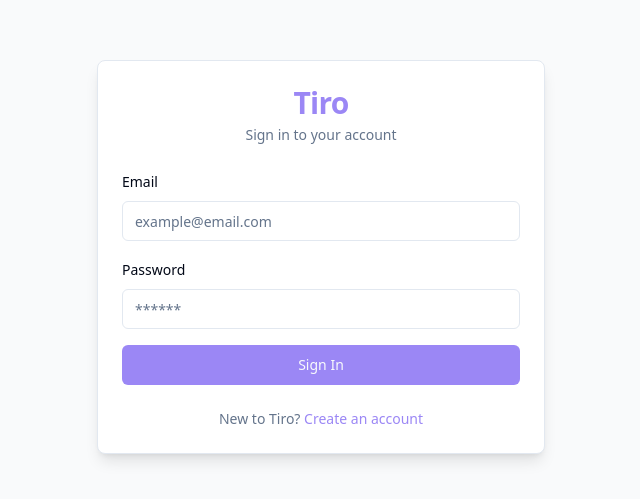
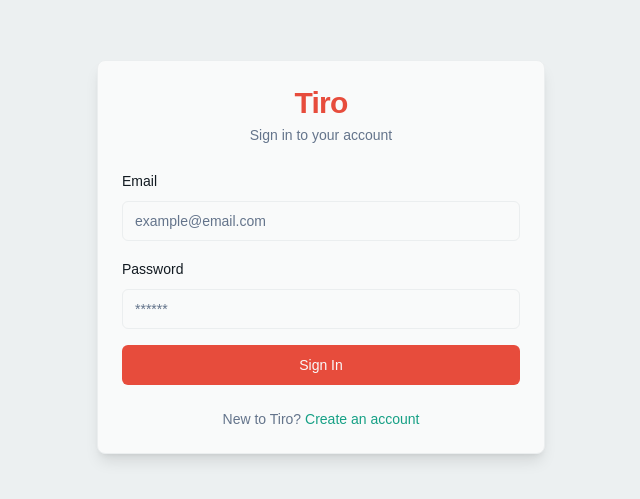
Before and after one commit to YMorice/tiro-connect-hub, a React (Vite) app: page /login in a window 1280 px wide. Shown: the part 135-634 px from the top of the page, without its empty margins (319-959 px from the left). Built offline with nearby package versions, Linux system fonts and the light colour scheme.

Commit message:
Refactor: Update platform visual aspects
Update the color palette and typography to match the provided specifications.

```diff
--- a/src/index.css
+++ b/src/index.css
@@ -3,85 +3,87 @@
 @tailwind components;
 @tailwind utilities;
 
+@import url('https://fonts.googleapis.com/css2?family=Poppins:wght@300;400;500;600;700&display=swap');
+
 @layer base {
   :root {
-    --background: 0 0% 100%;
-    --foreground: 222.2 84% 4.9%;
+    --background: 195 11% 98%; /* #F7FAFB - white */
+    --foreground: 210 28% 10%; /* #121A21 - black */
 
-    --card: 0 0% 100%;
-    --card-foreground: 222.2 84% 4.9%;
+    --card: 195 11% 98%; /* #F7FAFB - white */
+    --card-foreground: 210 28% 10%; /* #121A21 - black */
 
-    --popover: 0 0% 100%;
-    --popover-foreground: 222.2 84% 4.9%;
+    --popover: 195 11% 98%; /* #F7FAFB - white */
+    --popover-foreground: 210 28% 10%; /* #121A21 - black */
 
-    --primary: 255 70% 75%;
-    --primary-foreground: 210 40% 98%;
+    --primary: 6 78% 57%; /* #E74C3C - primary */
+    --primary-foreground: 195 11% 98%; /* #F7FAFB - white */
 
-    --secondary: 199 95% 48%;
-    --secondary-foreground: 222.2 47.4% 11.2%;
+    --secondary: 168 83% 35%; /* #16A085 - secondary */
+    --secondary-foreground: 195 11% 98%; /* #F7FAFB - white */
 
-    --muted: 210 40% 96.1%;
+    --muted: 192 10% 93%; /* #ECF0F1 - gray1 */
     --muted-foreground: 215.4 16.3% 46.9%;
 
-    --accent: 300 84% 61%;
-    --accent-foreground: 222.2 47.4% 11.2%;
+    --accent: 168 83% 35%; /* #16A085 - secondary */
+    --accent-foreground: 210 28% 10%; /* #121A21 - black */
 
-    --destructive: 0 84.2% 60.2%;
-    --destructive-foreground: 210 40% 98%;
+    --destructive: 6 78% 57%; /* #E74C3C - primary */
+    --destructive-foreground: 195 11% 98%; /* #F7FAFB - white */
 
-    --border: 214.3 31.8% 91.4%;
-    --input: 214.3 31.8% 91.4%;
-    --ring: 255 70% 75%;
+    --border: 192 10% 93%; /* #ECF0F1 - gray1 */
+    --input: 192 10% 93%; /* #ECF0F1 - gray1 */
+    --ring: 6 78% 57%; /* #E74C3C - primary */
 
     --radius: 0.5rem;
 
-    --sidebar-background: 0 0% 98%;
-    --sidebar-foreground: 240 5.3% 26.1%;
-    --sidebar-primary: 255 70% 75%;
-    --sidebar-primary-foreground: 0 0% 98%;
-    --sidebar-accent: 240 4.8% 95.9%;
-    --sidebar-accent-foreground: 240 5.9% 10%;
-    --sidebar-border: 220 13% 91%;
-    --sidebar-ring: 217.2 91.2% 59.8%;
+    --sidebar-background: 195 11% 98%; /* #F7FAFB - white */
+    --sidebar-foreground: 210 28% 10%; /* #121A21 - black */
+    --sidebar-primary: 6 78% 57%; /* #E74C3C - primary */
+    --sidebar-primary-foreground: 195 11% 98%; /* #F7FAFB - white */
+    --sidebar-accent: 192 10% 93%; /* #ECF0F1 - gray1 */
+    --sidebar-accent-foreground: 210 28% 10%; /* #121A21 - black */
+    --sidebar-border: 192 10% 93%; /* #ECF0F1 - gray1 */
+    --sidebar-ring: 6 78% 57%; /* #E74C3C - primary */
   }
 
   .dark {
-    --background: 222.2 84% 4.9%;
-    --foreground: 210 40% 98%;
+    --background: 210 28% 10%; /* #121A21 - black */
+    --foreground: 195 11% 98%; /* #F7FAFB - white */
 
-    --card: 222.2 84% 4.9%;
-    --card-foreground: 210 40% 98%;
+    --card: 210 28% 10%; /* #121A21 - black */
+    --card-foreground: 195 11% 98%; /* #F7FAFB - white */
 
-    --popover: 222.2 84% 4.9%;
-    --popover-foreground: 210 40% 98%;
+    --popover: 210 28% 10%; /* #121A21 - black */
+    --popover-foreground: 195 11% 98%; /* #F7FAFB - white */
 
-    --primary: 255 70% 75%;
-    --primary-foreground: 222.2 47.4% 11.2%;
+    --primary: 6 78% 57%; /* #E74C3C - primary */
+    --primary-foreground: 195 11% 98%; /* #F7FAFB - white */
 
-    --secondary: 199 95% 48%;
-    --secondary-foreground: 210 40% 98%;
+    --secondary: 168 83% 35%; /* #16A085 - secondary */
+    --secondary-foreground: 195 11% 98%; /* #F7FAFB - white */
 
-    --muted: 217.2 32.6% 17.5%;
+    --muted: 223 5% 80%; /* #CACECF - gray2 */
     --muted-foreground: 215 20.2% 65.1%;
 
-    --accent: 300 84% 61%;
-    --accent-foreground: 210 40% 98%;
+    --accent: 168 83% 35%; /* #16A085 - secondary */
+    --accent-foreground: 195 11% 98%; /* #F7FAFB - white */
 
-    --destructive: 0 62.8% 30.6%;
-    --destructive-foreground: 210 40% 98%;
+    --destructive: 6 78% 57%; /* #E74C3C - primary */
+    --destructive-foreground: 195 11% 98%; /* #F7FAFB - white */
 
-    --border: 217.2 32.6% 17.5%;
-    --input: 217.2 32.6% 17.5%;
-    --ring: 212.7 26.8% 83.9%;
+    --border: 223 5% 80%; /* #CACECF - gray2 */
+    --input: 223 5% 80%; /* #CACECF - gray2 */
+    --ring: 6 78% 57%; /* #E74C3C - primary */
 
-    --sidebar-background: 240 5.9% 10%;
-    --sidebar-foreground: 240 4.8% 95.9%;
-    --sidebar-primary: 255 70% 75%;
-    --sidebar-primary-foreground: 0 0% 100%;
-    --sidebar-accent: 240 3.7% 15.9%;
-    --sidebar-accent-foreground: 240 4.8% 95.9%;
-    --sidebar-border: 240 3.7% 15.9%;
-    --sidebar-ring: 217.2 91.2% 59.8%;
+    --sidebar-background: 210 28% 10%; /* #121A21 - black */
+    --sidebar-foreground: 195 11% 98%; /* #F7FAFB - white */
+    --sidebar-primary: 6 78% 57%; /* #E74C3C - primary */
+    --sidebar-primary-foreground: 195 11% 98%; /* #F7FAFB - white */
+    --sidebar-accent: 223 5% 80%; /* #CACECF - gray2 */
+    --sidebar-accent-foreground: 210 28% 10%; /* #121A21 - black */
+    --sidebar-border: 223 5% 80%; /* #CACECF - gray2 */
+    --sidebar-ring: 6 78% 57%; /* #E74C3C - primary */
   }
 }
 
@@ -91,6 +93,6 @@
   }
 
   body {
-    @apply bg-background text-foreground;
+    @apply bg-background text-foreground font-sans;
   }
 }
--- a/src/pages/Login.tsx
+++ b/src/pages/Login.tsx
@@ -1,3 +1,4 @@
+
 import React, { useEffect } from "react";
 import { useNavigate, Link } from "react-router-dom";
 import { Button } from "@/components/ui/button";
@@ -9,11 +10,14 @@ import * as z from "zod";
 import { Form, FormControl, FormField, FormItem, FormLabel, FormMessage } from "@/components/ui/form";
 import { useAuth } from "@/context/auth-context";
 import { toast } from "@/components/ui/sonner";
+
 const formSchema = z.object({
   email: z.string().email("Invalid email address"),
   password: z.string().min(6, "Password must be at least 6 characters")
 });
+
 type FormValues = z.infer<typeof formSchema>;
+
 const Login = () => {
   const {
     login,
@@ -22,6 +26,7 @@ const Login = () => {
     session
   } = useAuth();
   const navigate = useNavigate();
+
   const form = useForm<FormValues>({
     resolver: zodResolver(formSchema),
     defaultValues: {
@@ -42,6 +47,7 @@ const Login = () => {
       // The auth context will handle this case with the onAuthStateChange
     }
   }, [user, session, navigate]);
+
   const onSubmit = async (values: FormValues) => {
     try {
       console.log("Login form submitted:", values.email);
@@ -54,11 +60,13 @@ const Login = () => {
       // Error is handled by auth context with toast
     }
   };
-  return <div className="min-h-screen flex items-center justify-center bg-gray-50">
+
+  return (
+    <div className="min-h-screen flex items-center justify-center bg-tiro-gray1">
       <div className="w-full max-w-md">
         <Card className="shadow-lg">
           <CardHeader className="space-y-1 text-center">
-            <CardTitle className="text-3xl font-bold text-tiro-purple">Tiro</CardTitle>
+            <CardTitle className="text-3xl font-bold text-tiro-primary">Tiro</CardTitle>
             <CardDescription>
               Sign in to your account
             </CardDescription>
@@ -66,25 +74,37 @@ const Login = () => {
           <CardContent>
             <Form {...form}>
               <form onSubmit={form.handleSubmit(onSubmit)} className="space-y-4">
-                <FormField control={form.control} name="email" render={({
-                field
-              }) => <FormItem>
+                <FormField
+                  control={form.control}
+                  name="email"
+                  render={({ field }) => (
+                    <FormItem>
                       <FormLabel>Email</FormLabel>
                       <FormControl>
                         <Input placeholder="example@email.com" {...field} autoComplete="email" />
                       </FormControl>
                       <FormMessage />
-                    </FormItem>} />
-                <FormField control={form.control} name="password" render={({
-                field
-              }) => <FormItem>
+                    </FormItem>
+                  )}
+                />
+                <FormField
+                  control={form.control}
+                  name="password"
+                  render={({ field }) => (
+                    <FormItem>
                       <FormLabel>Password</FormLabel>
                       <FormControl>
                         <Input type="password" placeholder="******" {...field} autoComplete="current-password" />
                       </FormControl>
                       <FormMessage />
-                    </FormItem>} />
-                <Button type="submit" className="w-full bg-tiro-purple hover:bg-tiro-purple/90" disabled={loading}>
+                    </FormItem>
+                  )}
+                />
+                <Button
+                  type="submit"
+                  className="w-full bg-tiro-primary hover:bg-tiro-primary/90"
+                  disabled={loading}
+                >
                   {loading ? "Signing in..." : "Sign In"}
                 </Button>
               </form>
@@ -93,18 +113,17 @@ const Login = () => {
           <CardFooter className="flex flex-col space-y-2">
             <div className="text-sm text-center">
               <span className="text-muted-foreground">New to Tiro? </span>
-              <Link to="/register" className="text-tiro-purple hover:underline">
+              <Link to="/register" className="text-tiro-secondary hover:underline">
                 Create an account
               </Link>
             </div>
           </CardFooter>
         </Card>
         <div className="mt-4 text-center text-sm text-muted-foreground">
-
-
-
         </div>
       </div>
-    </div>;
+    </div>
+  );
 };
+
 export default Login;
--- a/tailwind.config.ts
+++ b/tailwind.config.ts
@@ -19,6 +19,9 @@ export default {
 			}
 		},
 		extend: {
+			fontFamily: {
+				sans: ['Poppins', 'sans-serif'],
+			},
 			colors: {
 				border: 'hsl(var(--border))',
 				input: 'hsl(var(--input))',
@@ -63,12 +66,14 @@ export default {
 					border: 'hsl(var(--sidebar-border))',
 					ring: 'hsl(var(--sidebar-ring))'
 				},
+				// New custom palette colors
 				tiro: {
-					purple: '#9b87f5',
-					blue: '#0ea5e9',
-					magenta: '#d946ef',
-					lightGray: '#f6f6f7',
-					darkGray: '#333333'
+					primary: '#E74C3C',
+					secondary: '#16A085',
+					white: '#F7FAFB',
+					gray1: '#ECF0F1',
+					gray2: '#CACECF',
+					black: '#121A21',
 				}
 			},
 			borderRadius: {
```
